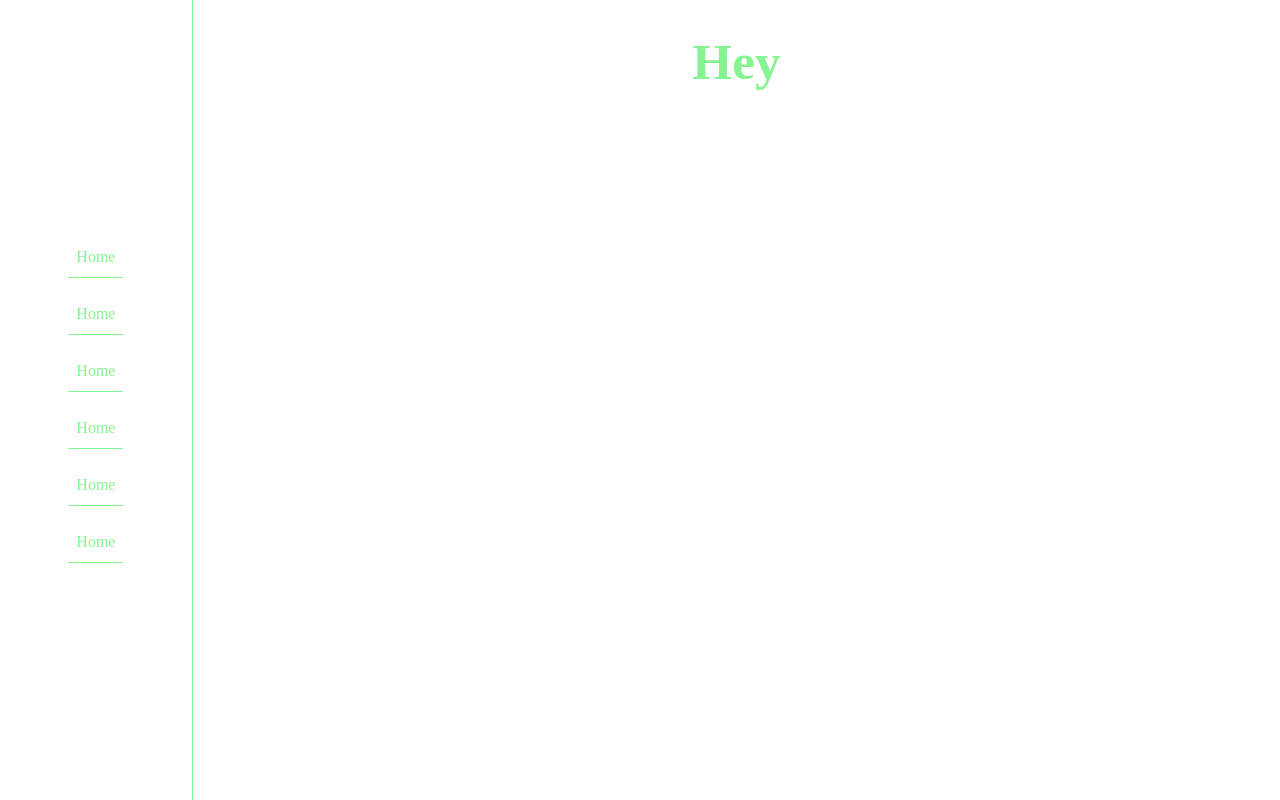
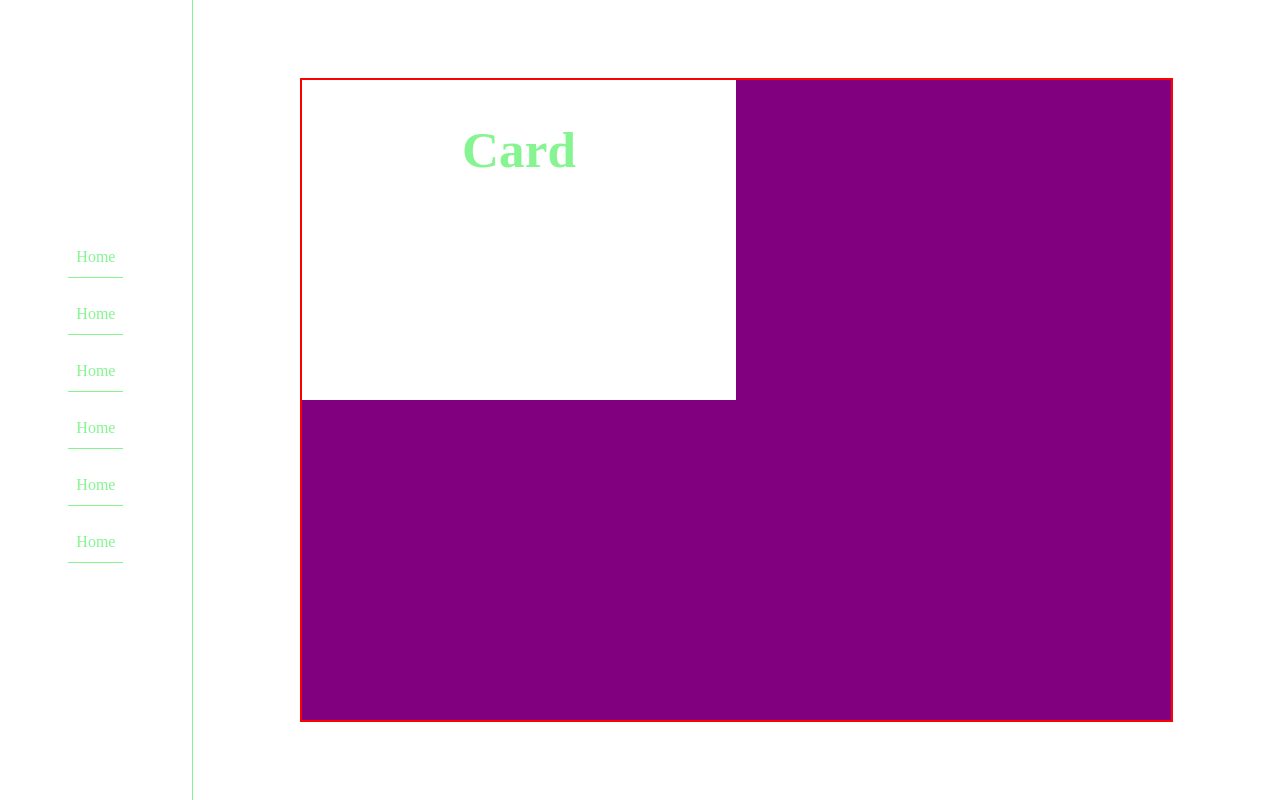
Before and after one commit to OysteinKoder/portfolio, a React (Vite) app: page / in a window 1280 px wide. Built offline with nearby package versions, Linux system fonts and the light colour scheme.

Commit message:
Started work on Card component

```diff
--- /dev/null
+++ b/src/components/Card.tsx
@@ -0,0 +1,18 @@
+import { StyledCard } from "./card/cardStyles";
+import { StyledCardContainer } from "./card/cardStyles";
+import { Testbox } from "./card/cardStyles";
+
+const Card = () => {
+  return (
+    <StyledCardContainer>
+      <StyledCard>
+        <h1>Card</h1>
+        <Testbox />
+        <Testbox />
+        <Testbox />
+      </StyledCard>
+    </StyledCardContainer>
+  );
+};
+
+export default Card;
--- /dev/null
+++ b/src/components/card/cardStyles.ts
@@ -0,0 +1,25 @@
+import styled from "styled-components";
+
+export const StyledCard = styled.section`
+  height: 80%;
+  width: 80%;
+  border: 2px solid red;
+  margin: auto;
+  display: grid;
+  grid-template-columns: 1fr 1fr;
+  grid-template-rows: 1fr 1fr;
+`;
+
+export const StyledCardContainer = styled.div`
+  display: flex;
+  justify-content: center;
+  align-items: center;
+  height: 100%;
+  width: 100%;
+`;
+
+export const Testbox = styled.div`
+  background-color: purple;
+  height: 100%;
+  width: 100%;
+`;
--- a/src/components/navBar/navBarStyles.ts
+++ b/src/components/navBar/navBarStyles.ts
@@ -29,5 +29,6 @@ export const HamburgerContainer = styled.div`
     justify-content: flex-end;
     margin-top: 1rem;
     margin-right: 1rem;
+    height: fit-content;
   }
 `;
--- a/src/components/uiHelpers/uiHelpers.ts
+++ b/src/components/uiHelpers/uiHelpers.ts
@@ -16,6 +16,7 @@ export const FlexWrapper = styled.div<FlexProps>`
       : props.direction == "column"
       ? "column"
       : null};
+  justify-content: space-between;
 `;
 
 export const MainContent = styled.main<MainContentProps>`
--- a/src/pages/LandingPage.tsx
+++ b/src/pages/LandingPage.tsx
@@ -4,18 +4,19 @@ import { MainContent, FlexWrapper } from "../components/uiHelpers/uiHelpers";
 import { AiOutlineMenu } from "react-icons/ai";
 import { useContext } from "react";
 import { CollapsedContext } from "../context/globalContext";
-
+import Card from "../components/Card";
 function LandingPage() {
   const { isCollapsed, toggleCollapsed } = useContext(CollapsedContext);
   return (
     <>
-      <HamburgerContainer>
-        <AiOutlineMenu size="2.5em" onClick={toggleCollapsed} />
-      </HamburgerContainer>
       <FlexWrapper direction="row">
         <NavBar collapsed={isCollapsed} />
+
         <MainContent collapsed={isCollapsed}>
-          <h1>Hey</h1>
+          <HamburgerContainer>
+            <AiOutlineMenu size="2em" onClick={toggleCollapsed} />
+          </HamburgerContainer>
+          <Card />
         </MainContent>
       </FlexWrapper>
     </>
```
